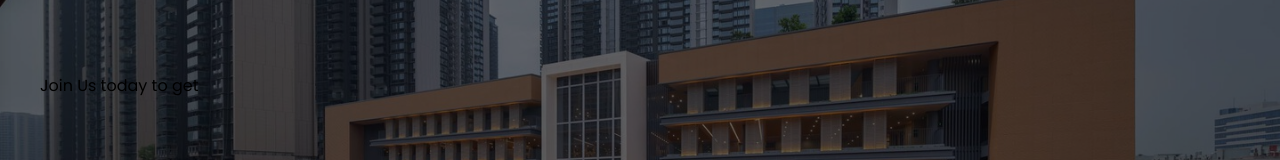
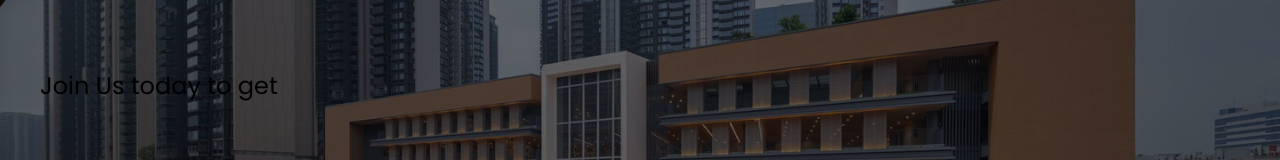
Before and after one commit to Divyadharshana5/Skill-mine, a React (Vite) app: page / in a window 1280 px wide. Shown: the part 404-564 px from the top of the page. Built offline with nearby package versions, Linux system fonts and the light colour scheme.

Commit message:
update LandingPages.jsx

```diff
--- a/src/Components/LandingPages.jsx
+++ b/src/Components/LandingPages.jsx
@@ -20,7 +20,10 @@ const LandingPages = () => {
           <div className="absolute z-20 w-full h-full bg-[#00000093]"></div>
           <div className="flex lg:flex-row flex-col items-center justify-center lg:justify-start gap-10 relative w-full h-full max-w-[1400px] p-3 sm:p-5 md:p-10">
             <div className="flex flex-col items-start text-start space-y-4 z-20">
-              <p className="" style={{ fontFamily: "poppins,sans-serif" }}>
+              <p
+                className="lg:text-2xl text-xl"
+                style={{ fontFamily: "poppins,sans-serif" }}
+              >
                 Join Us today to get
               </p>
             </div>
```
